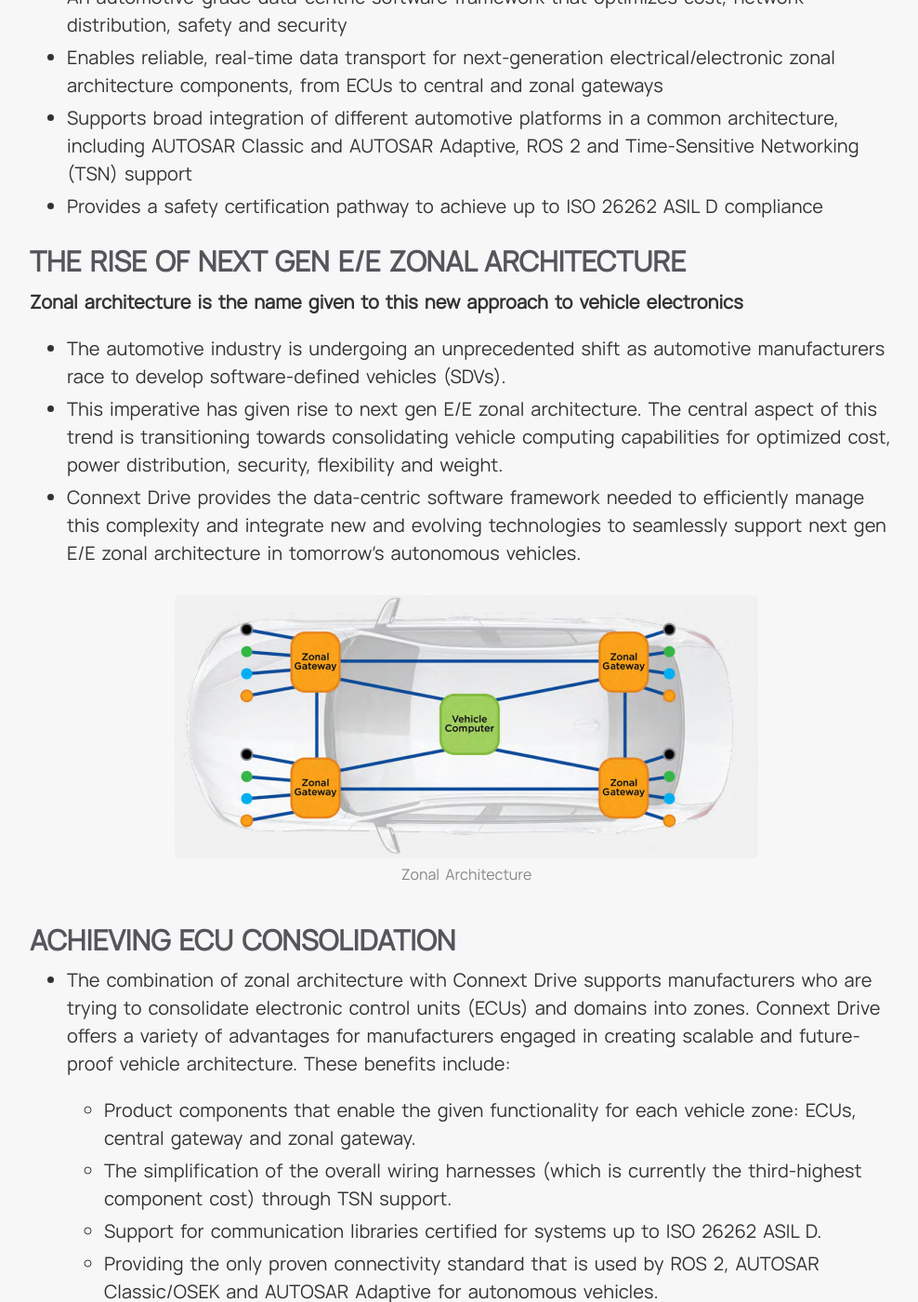
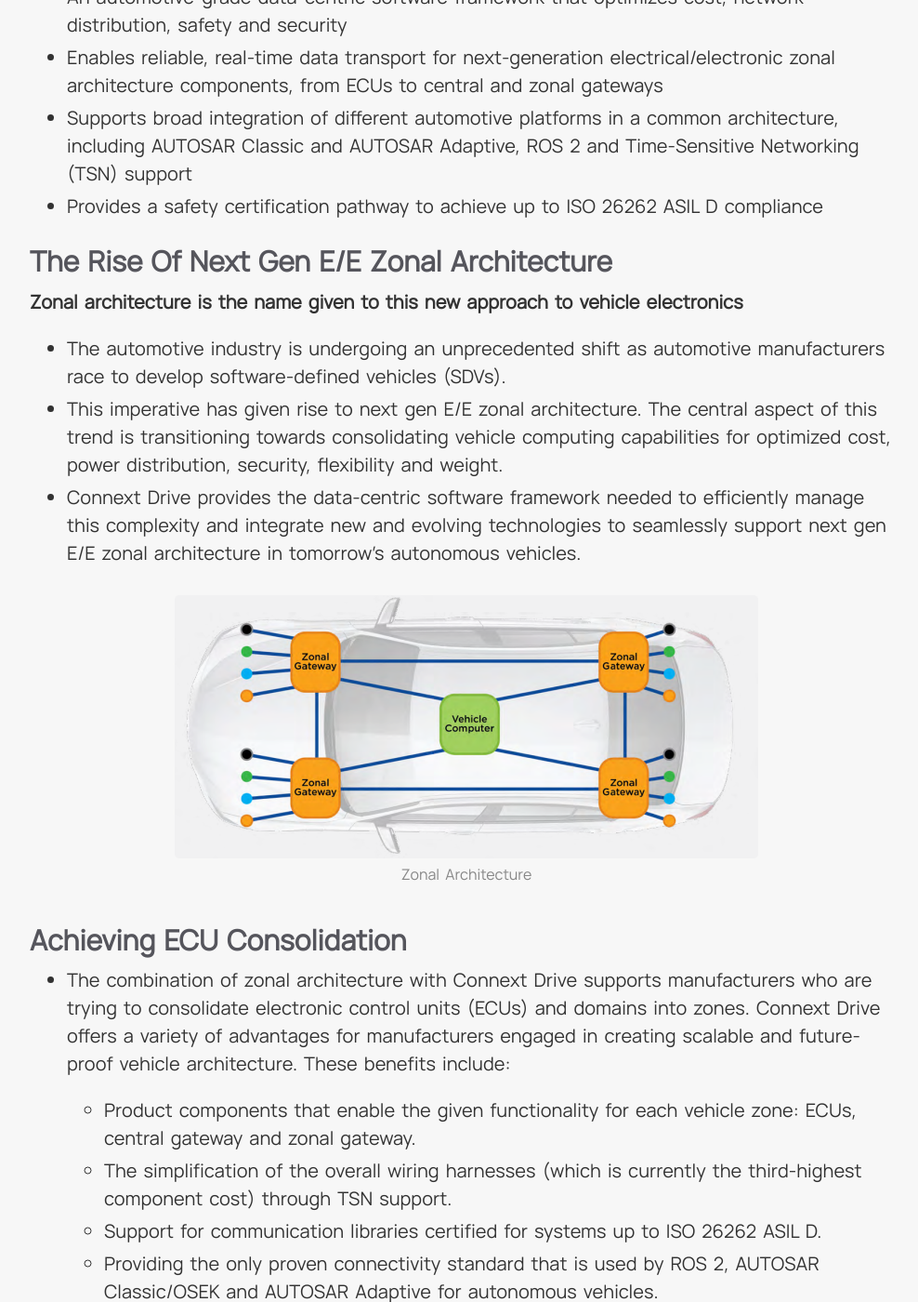
Before and after one commit to SangTDx/sangtdx.github, a Jekyll site: the page built from _posts/2023-11-10-zonal-architecture.md, in a window 1280 px wide and 1400 px high, scrolled down 400 px. Shown: the whole window at 93% size, without its empty margins (138-1126 px from the left). Built offline with Jekyll 4.4.1, drawn with Linux system fonts in a browser that asks for light colours; some of the changed text lies outside the part shown.

```diff
--- a/_posts/2023-11-10-zonal-architecture.md
+++ b/_posts/2023-11-10-zonal-architecture.md
@@ -8,7 +8,7 @@ last_modified_at: 2023-11-10
 ---
 
 
-# HIGHLIGHTS
+# Highlights
 
 * An automotive-grade data-centric software framework that
 optimizes cost, network distribution, safety and security
@@ -22,7 +22,7 @@ AUTOSAR Adaptive, ROS 2 and Time-Sensitive Networking
 * Provides a safety certification pathway to achieve up to ISO
 26262 ASIL D compliance
 
-# THE RISE OF NEXT GEN E/E ZONAL ARCHITECTURE
+# The Rise Of Next Gen E/E Zonal Architecture
 
 **Zonal architecture is the name given to this new approach to vehicle electronics**
 
@@ -43,7 +43,7 @@ zonal architecture in tomorrow’s autonomous vehicles.
   <figcaption>Zonal Architecture</figcaption>
 </figure>
 
-# ACHIEVING ECU CONSOLIDATION
+# Achieving ECU Consolidation
 
 * The combination of zonal architecture with Connext Drive
 supports manufacturers who are trying to consolidate electronic
@@ -74,7 +74,7 @@ benefits include:
   applications, making it possible to compete in new
   markets with dedicated product offerings
 
-# DELIVERING INTEROPERABILITY
+# Delivering Interoperability
 
 * Because modern vehicles often include over 100 ECUs,
 manufacturers are well aware of the interoperability challenges
```
